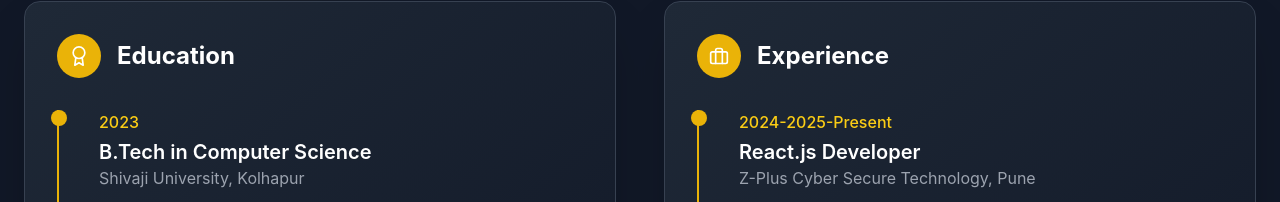
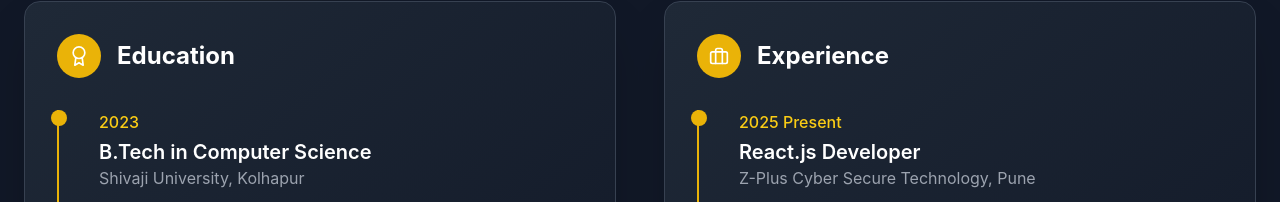
Before and after one commit to Dipasaptal/Dipaportfolio, a React (Create React App) app: page /resume in a window 1280 px wide. Shown: the part 371-573 px from the top of the page. Built offline with nearby package versions, Linux system fonts and the light colour scheme.

Commit message:
Update resume PDF and small text changes

```diff
--- a/src/pages/About.jsx
+++ b/src/pages/About.jsx
@@ -117,7 +117,7 @@ I have hands-on experience with UI development, API integration, state managemen
             </div>
             <p className="text-gray-600 leading-relaxed text-lg">
              Currently working as a React.js Developer at
-  Z-Plus Cyber Secure Technology, Pune (Oct 2024 – Present), where I have gained 1 year
+  Z-Plus Cyber Secure Technology, Pune (Jan 2025 – Present), where I have gained 1 year
   of professional experience in building responsive web applications and Android apps using
   React.js and React Native.
   My work involves improving site performance, implementing reusable components, and integrating APIs
--- a/src/pages/Resume.jsx
+++ b/src/pages/Resume.jsx
@@ -23,7 +23,7 @@ const Resume = () => {
 
   const experience = [
     {
-      year: "2024-2025-Present",
+      year: "2025 Present",
       position: "React.js Developer",
       company: "Z-Plus Cyber Secure Technology, Pune",
       details: "Developing responsive web applications and mobile applications using modern React ecosystem."
```
Also changed, not shown: 1 other file (tests, documents, lock files or other folders).
